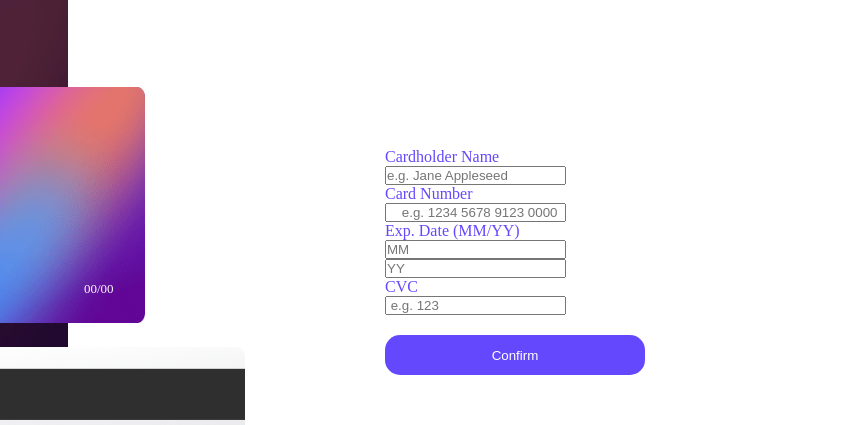
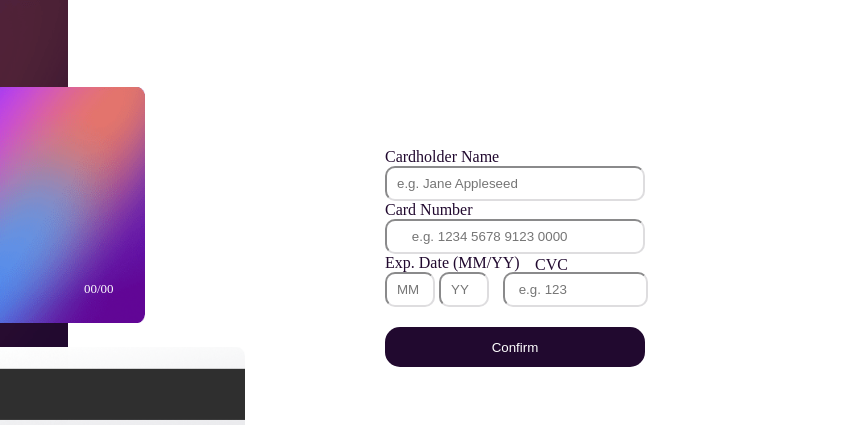
Before and after one commit to ekramgenerous/interactive-card-details-form-main, a plain HTML site: page index.html in a window 1280 px wide. Shown: the top 425 px of the page, 415-1280 px from the left. Drawn offline with Linux system fonts and the light colour scheme.

Commit message:
continue to styling

```diff
--- a/index.html
+++ b/index.html
@@ -28,15 +28,15 @@
   <div class="container-info">
    <form action="" method="get">
     <label for="name">Cardholder Name</label><br>
-    <input type="text" id="card-name" name="card-name" placeholder="e.g. Jane Appleseed"><br>
+    <input class="card-box" type="text" id="card-name" name="card-name" placeholder="e.g. Jane Appleseed"><br>
     <label for="number">Card Number</label><br />
-    <input type="text" id="card-num" name="card number" placeholder="
+    <input  class="card-box" type="text" id="card-num" name="card number" placeholder="
     e.g. 1234 5678 9123 0000"><br>
     <label for="date"> Exp. Date (MM/YY)</label><br>
-    <input type="datetime" id="exp-date" name="exp date" placeholder="MM">
-    <input type="datetime" id="exp-date" name="exp date" placeholder="YY"><br>
-    <label for="cvc"> CVC</label><br>
-    <input type="text" id="cvc" name="cvc" placeholder=" e.g. 123">
+    <input class="date-box" type="datetime" id="exp-date" name="exp date" placeholder="MM">
+    <input class="date-box" type="datetime" id="exp-date" name="exp date" placeholder="YY">
+    <label class="cvc-lab" for="cvc"> CVC</label>
+    <input class="cvc-box" type="text" id="cvc" name="cvc" placeholder=" e.g. 123">
     <input  class="confirm" type="button" value="Confirm">
    </form>
   </div>
--- a/style.css
+++ b/style.css
@@ -87,8 +87,8 @@ body {
 
 
 .confirm {
-    background-color: var(--primary-color1);
-   color:var(--natural-color1);
+    background-color: var(--natural-color4);
+    color:var(--natural-color1);
     width:260px;
     height:40px;
     border-color: transparent;
@@ -97,8 +97,38 @@ body {
     border-radius: 15px;
 }
 label{
-    color:var(--primary-color1);
+    color:var(--natural-color4);
+
 }
+.card-box{
+    width:260px;
+    height:35px;
+    padding:10px;
+    border-color: var(--natural-color2);
+    border-radius: 10px;
+}
+.date-box {
+ width: 50px;
+ height: 35px;
+ padding: 10px;
+ border-color: var(--natural-color2);
+ border-radius: 10px;
+}
+.cvc-box {
+    width: 145px;
+    height: 35px;
+    padding: 10px;
+    margin-left:10px;
+    border-color: var(--natural-color2);
+    border-radius: 10px;
+
+   }
+.cvc-lab{
+    position: absolute;
+    top: 108px;
+    left: 150px;
+}
+
 /* @media (max-width:375px){
     .background-2 {
         background-image: url("./images/bg-main-mobile.png");
```
